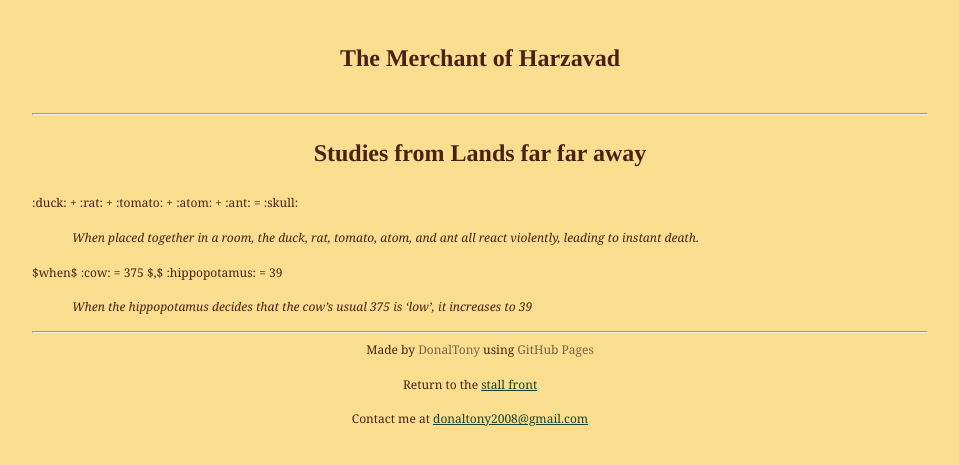
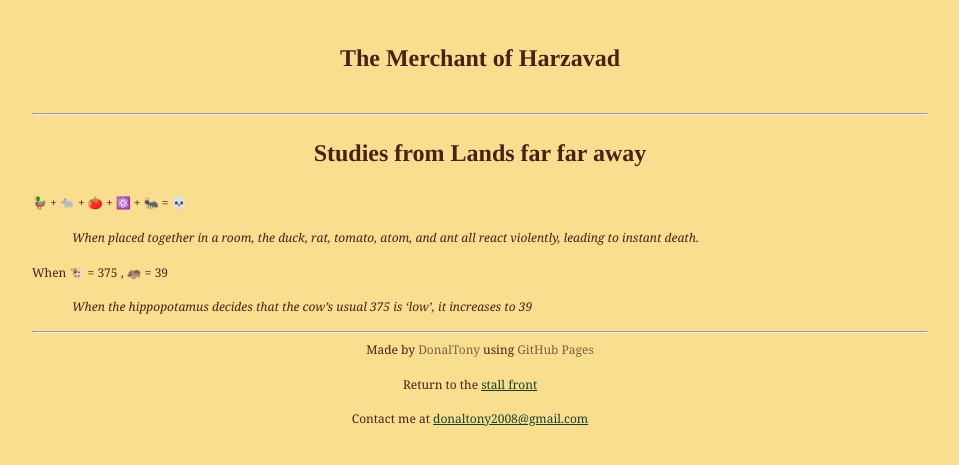
Before and after one commit to dvaraka/the-merchant, a Jekyll site: the page built from ramblings/mathematical-equations.md, in a window 1280 px wide. Shown: the top 465 px of the page, without its empty margins (160-1119 px from the left). Built offline with Jekyll 4.4.1, drawn with Linux system fonts in a browser that asks for light colours; our own code applies the rules of GitHub Pages for plain Markdown files; part of the change alters nothing that is shown.

Commit message:
Update mathematical-equations.md

```diff
--- a/ramblings/mathematical-equations.md
+++ b/ramblings/mathematical-equations.md
@@ -3,8 +3,8 @@
 </head>
 
 # Studies from Lands far far away
-:duck: + :rat: + :tomato: + :atom: + :ant: = :skull:
+🦆 + 🐀 + 🍅 + ⚛️ + 🐜 = 💀
 > *When placed together in a room, the duck, rat, tomato, atom, and ant all react violently, leading to instant death.*
 
-$when$ :cow: = 375 $,$ :hippopotamus: = 39
+When 🐮 = 375 , 🦛 = 39
 > *When the hippopotamus decides that the cow's usual 375 is 'low', it increases to 39*
```
